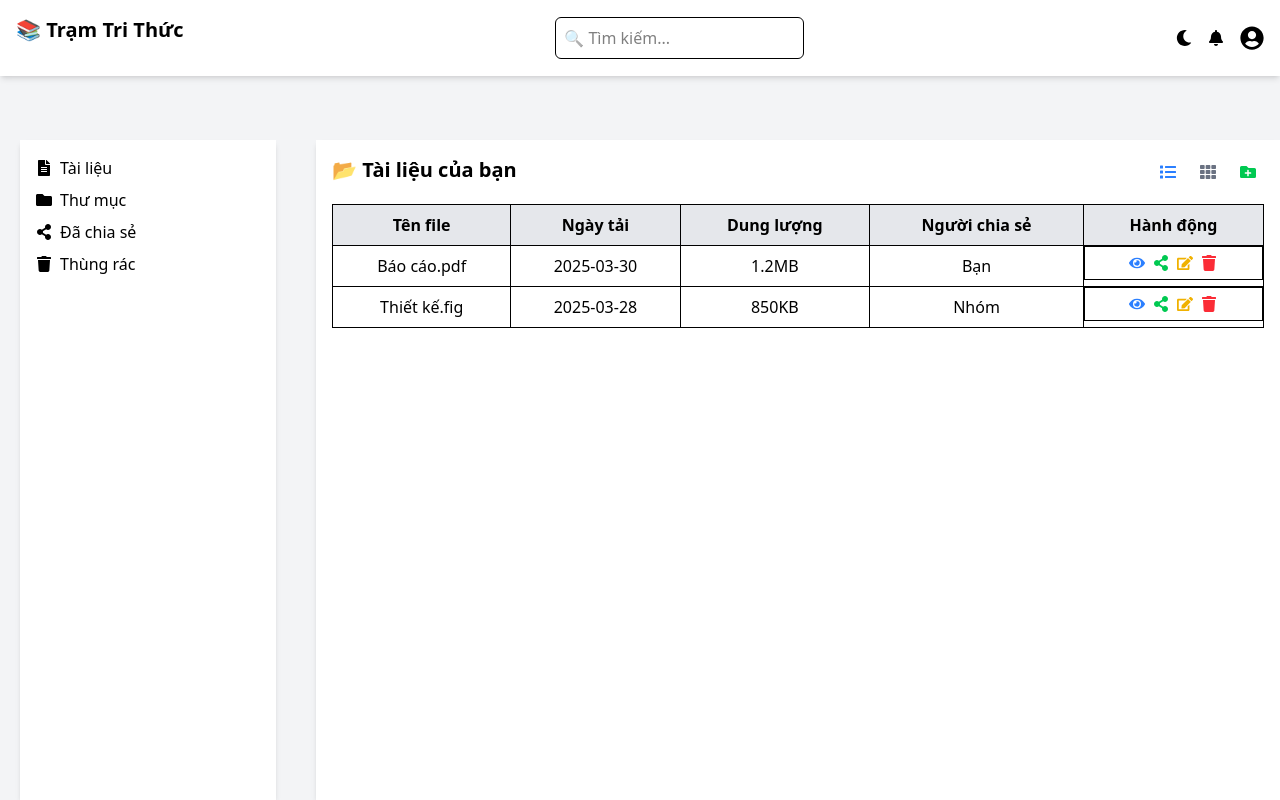
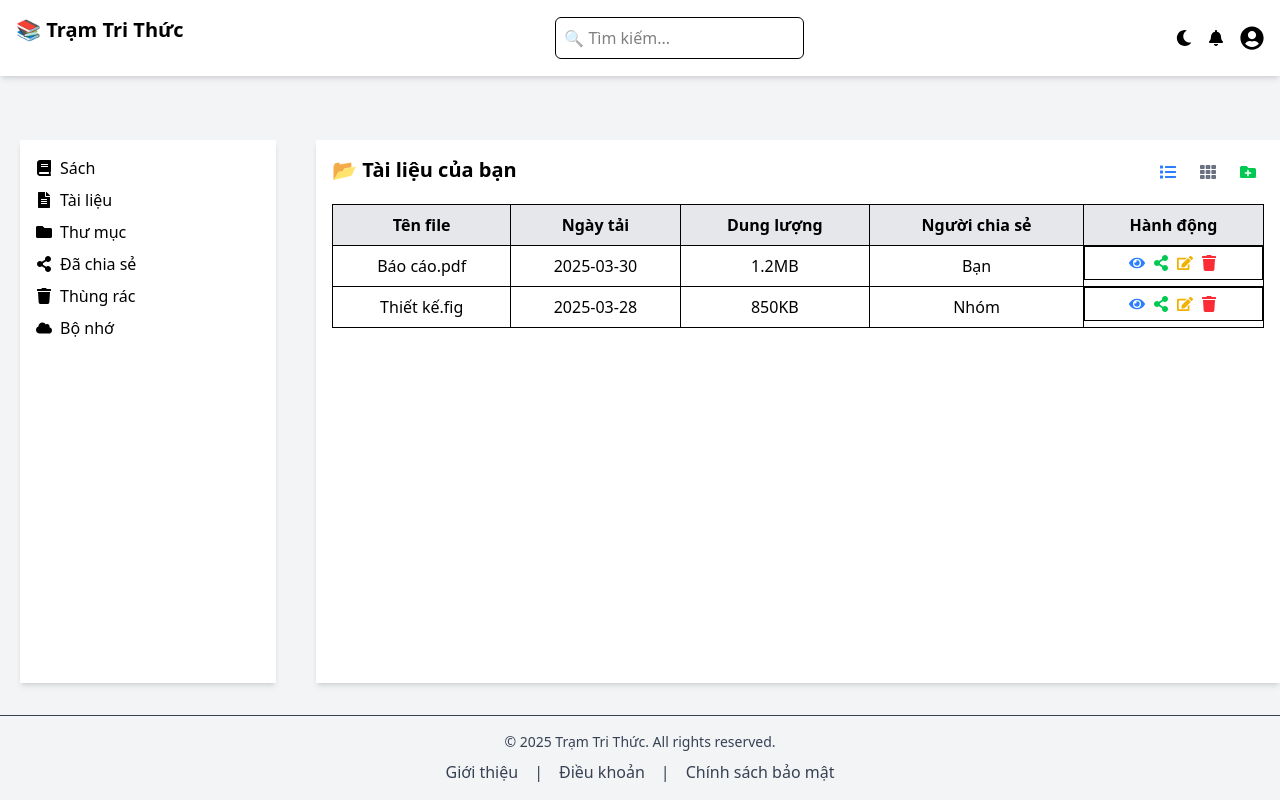
Before and after one commit to tuanpham772k3/tram-tri-thuc, a React (Vite) app in the folder frontend-tram-tri-thuc/: page / in a window 1280 px wide. Built offline with nearby package versions, Linux system fonts and the light colour scheme.

Commit message:
cap nhat sidebar them footer

```diff
--- /dev/null
+++ b/frontend-tram-tri-thuc/src/components/Footer/Footer.jsx
@@ -0,0 +1,28 @@
+import React from "react";
+
+const Footer = () => {
+    return (
+        <footer className="bg-gray-100 text-gray-700 text-center p-4 mt-8 border-t">
+            <div className="container mx-auto">
+                <p className="text-sm">
+                    © 2025 Trạm Tri Thức. All rights reserved.
+                </p>
+                <div className="mt-2 space-x-4">
+                    <a href="/about" className="hover:underline">
+                        Giới thiệu
+                    </a>
+                    <span>|</span>
+                    <a href="/terms" className="hover:underline">
+                        Điều khoản
+                    </a>
+                    <span>|</span>
+                    <a href="/privacy" className="hover:underline">
+                        Chính sách bảo mật
+                    </a>
+                </div>
+            </div>
+        </footer>
+    );
+};
+
+export default Footer;
--- a/frontend-tram-tri-thuc/src/components/Sidebar/Sidebar.jsx
+++ b/frontend-tram-tri-thuc/src/components/Sidebar/Sidebar.jsx
@@ -1,11 +1,21 @@
 import React from "react";
-import { FaFileAlt, FaFolder, FaShareAlt, FaTrash } from "react-icons/fa";
+import {
+    FaBook,
+    FaCloud,
+    FaFileAlt,
+    FaFolder,
+    FaShareAlt,
+    FaTrash,
+} from "react-icons/fa";
 
 const Sidebar = () => {
     return (
         <aside className="w-64 me-10 ms-5 bg-white shadow-md p-4 h-full flex flex-col">
             <nav className="flex-1">
                 <ul>
+                    <li className="mb-2 flex items-center gap-2 hover:text-blue-500 cursor-pointer">
+                        <FaBook /> Sách
+                    </li>
                     <li className="mb-2 flex items-center gap-2 hover:text-blue-500 cursor-pointer">
                         <FaFileAlt /> Tài liệu
                     </li>
@@ -18,6 +28,9 @@ const Sidebar = () => {
                     <li className="mb-2 flex items-center gap-2 hover:text-blue-500 cursor-pointer">
                         <FaTrash /> Thùng rác
                     </li>
+                    <li className="mb-2 flex items-center gap-2 hover:text-blue-500 cursor-pointer">
+                        <FaCloud /> Bộ nhớ
+                    </li>
                 </ul>
             </nav>
         </aside>
--- a/frontend-tram-tri-thuc/src/pages/Home/Home.jsx
+++ b/frontend-tram-tri-thuc/src/pages/Home/Home.jsx
@@ -3,6 +3,7 @@ import Navbar from "../../components/Header/Navbar";
 import Sidebar from "../../components/Sidebar/Sidebar";
 import Content from "../../components/Content/Content";
 import Modal from "../../components/Modals/Modal";
+import Footer from "../../components/Footer/Footer";
 
 const Home = () => {
     const [modalType, setModalType] = useState(null);
@@ -16,6 +17,7 @@ const Home = () => {
             {modalType && (
                 <Modal type={modalType} onClose={() => setModalType(null)} />
             )}
+            <Footer />
         </div>
     );
 };
```
